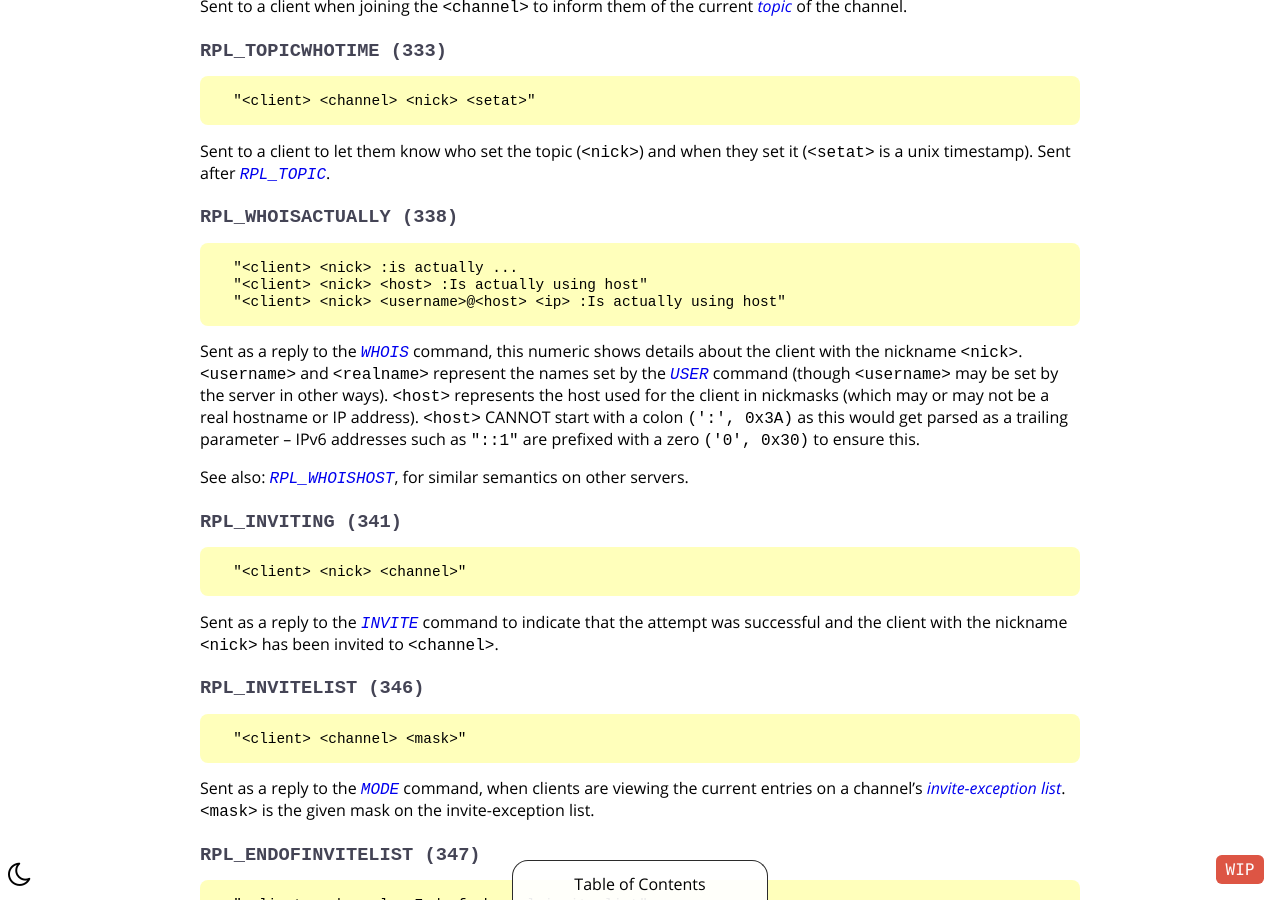
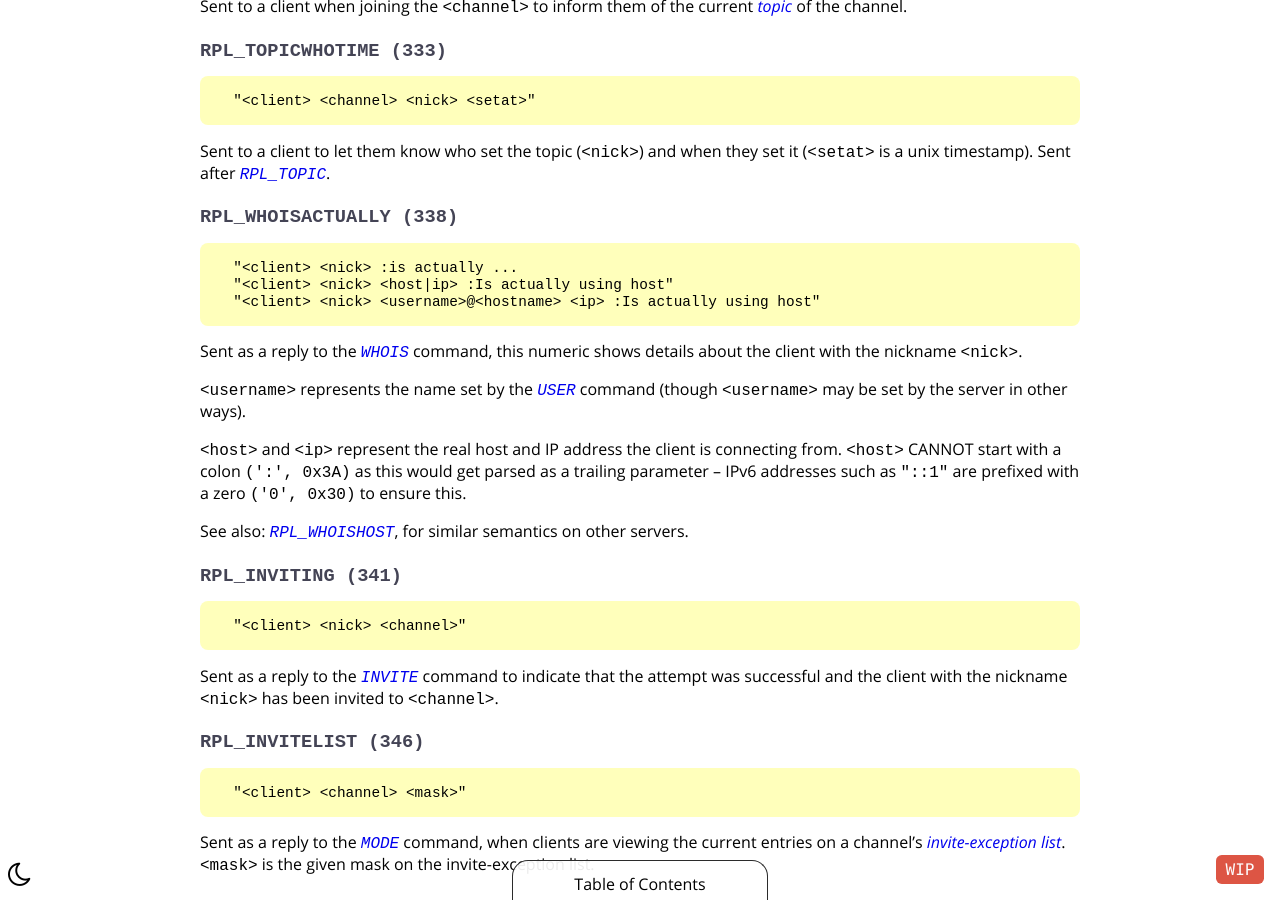
Before and after one commit to ircdocs/modern-irc, a Jekyll site: the page built from index.md, in a window 1280 px wide and 900 px high, scrolled down 52389 px. Built offline with Jekyll 4.4.1, drawn with Linux system fonts in a browser that asks for light colours.

Commit message:
Fix description of RPL_WHOISACTUALLY.

```diff
--- a/_includes/modern-appendix.md
+++ b/_includes/modern-appendix.md
@@ -536,10 +536,14 @@ Sent to a client to let them know who set the topic (`<nick>`) and when they set
 ### `RPL_WHOISACTUALLY (338)`
 
       "<client> <nick> :is actually ...
-      "<client> <nick> <host> :Is actually using host"
-      "<client> <nick> <username>@<host> <ip> :Is actually using host"
-
-Sent as a reply to the [`WHOIS`](#whois-message) command, this numeric shows details about the client with the nickname `<nick>`. `<username>` and `<realname>` represent the names set by the [`USER`](#user-message) command (though `<username>` may be set by the server in other ways). `<host>` represents the host used for the client in nickmasks (which may or may not be a real hostname or IP address). `<host>` CANNOT start with a colon `(':', 0x3A)` as this would get parsed as a trailing parameter – IPv6 addresses such as `"::1"` are prefixed with a zero `('0', 0x30)` to ensure this.
+      "<client> <nick> <host|ip> :Is actually using host"
+      "<client> <nick> <username>@<hostname> <ip> :Is actually using host"
+
+Sent as a reply to the [`WHOIS`](#whois-message) command, this numeric shows details about the client with the nickname `<nick>`.
+
+`<username>` represents the name set by the [`USER`](#user-message) command (though `<username>` may be set by the server in other ways).
+
+`<host>` and `<ip>` represent the real host and IP address the client is connecting from. `<host>` CANNOT start with a colon `(':', 0x3A)` as this would get parsed as a trailing parameter – IPv6 addresses such as `"::1"` are prefixed with a zero `('0', 0x30)` to ensure this.
 
 See also: [`RPL_WHOISHOST`](#rplwhoishost-378), for similar semantics on other servers.
 
```
